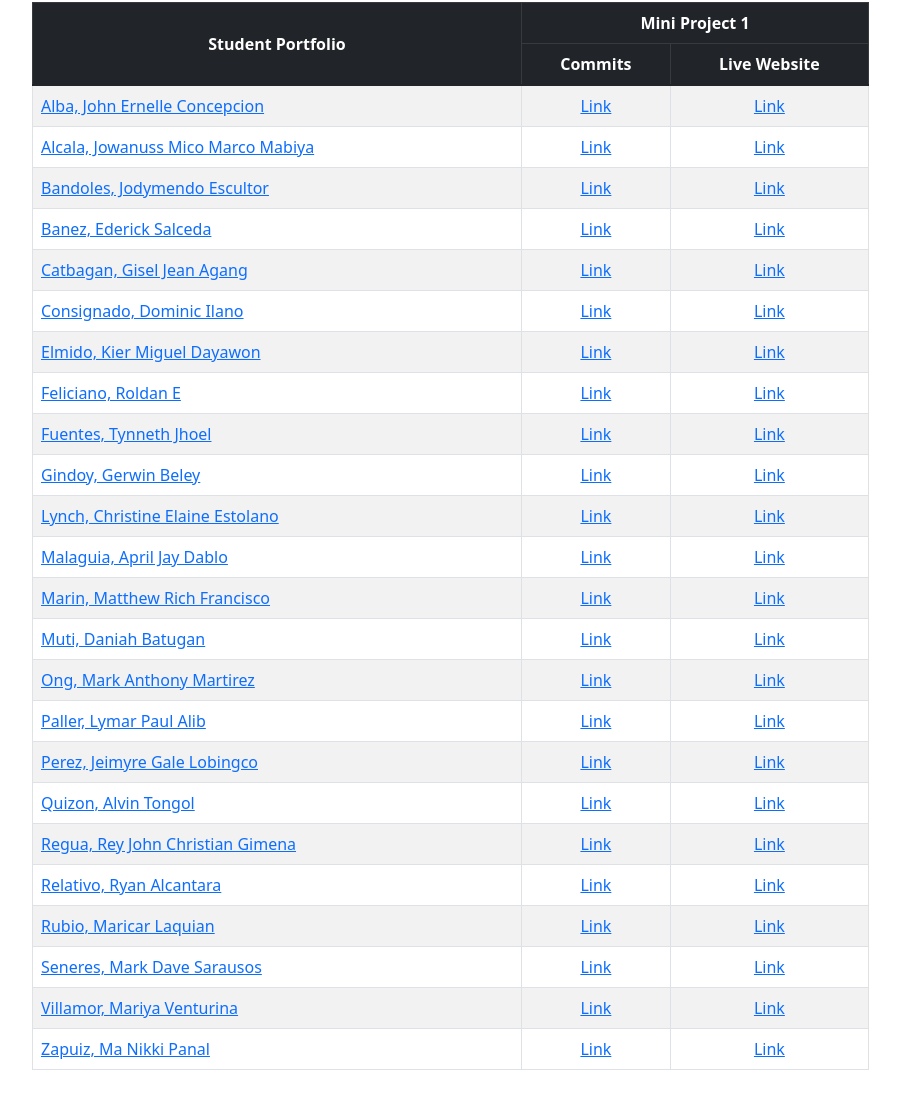
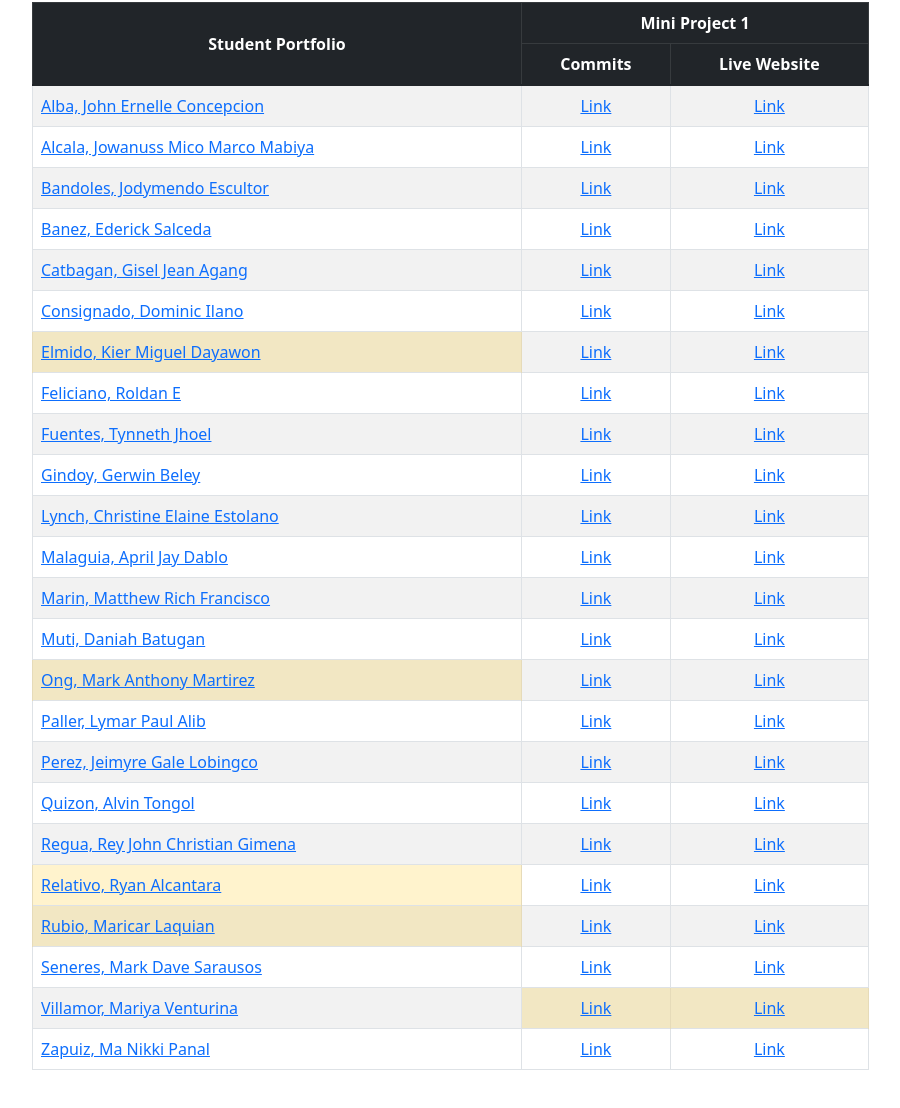
Before and after one commit to klanezurbano/simple-website, a plain HTML site: page index.html in a window 1280 px wide. Shown: the part 46-1154 px from the top of the page, without its empty margins (50-950 px from the left). Drawn offline with nearby package versions, Linux system fonts and the light colour scheme.

Commit message:
:lipstick: Add warning background color for broken links

```diff
--- a/index.html
+++ b/index.html
@@ -52,7 +52,7 @@
           <td class="text-center"><a href="https://nickconsignado.github.io/Redwall-Chinese-Cuisine/">Link</a></td>
         </tr>
         <tr>
-          <td><a href="https://kiermiguel2020.github.io/">Elmido, Kier Miguel Dayawon</a></td>
+          <td class="table-warning"><a href="https://kiermiguel2020.github.io/">Elmido, Kier Miguel Dayawon</a></td>
           <td class="text-center"><a href="https://github.com/kiermiguel2020/raked-store-repair-service/commits/main">Link</a></td>
           <td class="text-center"><a href="https://kiermiguel2020.github.io/raked-store-repair-service/">Link</a></td>
         </tr>
@@ -92,7 +92,7 @@
           <td class="text-center"><a href="https://daniah-muti.github.io/lantern-institute-and-engineering-services/">Link</a></td>
         </tr>
         <tr>
-          <td><a href="https://ongmarkanthony.github.io/">Ong, Mark Anthony Martirez</a></td>
+          <td class="table-warning"><a href="https://ongmarkanthony.github.io/">Ong, Mark Anthony Martirez</a></td>
           <td class="text-center"><a href="https://github.com/ongmarkanthony/delight-gourmet/commits/main">Link</a></td>
           <td class="text-center"><a href="https://ongmarkanthony.github.io/delight-gourmet/">Link</a></td>
         </tr>
@@ -117,12 +117,12 @@
           <td class="text-center"><a href="https://reyjohnregua.github.io/kathys-bw/">Link</a></td>
         </tr>
         <tr>
-          <td><a href="https://ryanrelativo.github.io/">Relativo, Ryan Alcantara</a></td>
+          <td class="table-warning"><a href="https://ryanrelativo.github.io/">Relativo, Ryan Alcantara</a></td>
           <td class="text-center"><a href="https://github.com/ryanrelativo/Shamrock-ESL/commits/main">Link</a></td>
           <td class="text-center"><a href="https://ryanrelativo.github.io/Shamrock-ESL/">Link</a></td>
         </tr>
         <tr>
-          <td><a href="https://maricarrubio.github.io/">Rubio, Maricar Laquian</a></td>
+          <td class="table-warning"><a href="https://maricarrubio.github.io/">Rubio, Maricar Laquian</a></td>
           <td class="text-center"><a href="https://github.com/maricarrubio/victoriabayresort/commits/main">Link</a></td>
           <td class="text-center"><a href="https://maricarrubio.github.io/victoriabayresort/ ">Link</a></td>
         </tr>
@@ -133,8 +133,8 @@
         </tr>
         <tr>
           <td><a href="https://riyavillamor.github.io/">Villamor, Mariya Venturina</a></td>
-          <td class="text-center"><a href="https://github.com/riyavillamor/cuisina/commits/main">Link</a></td>
-          <td class="text-center"><a href="https://riyavillamor.github.io/cuisina/">Link</a></td>
+          <td class="text-center table-warning"><a href="https://github.com/riyavillamor/cuisina/commits/main">Link</a></td>
+          <td class="text-center table-warning"><a href="https://riyavillamor.github.io/cuisina/">Link</a></td>
         </tr>
         <tr>
           <td><a href="https://nikkizapuiz.github.io/">Zapuiz, Ma Nikki Panal</a></td>
```
